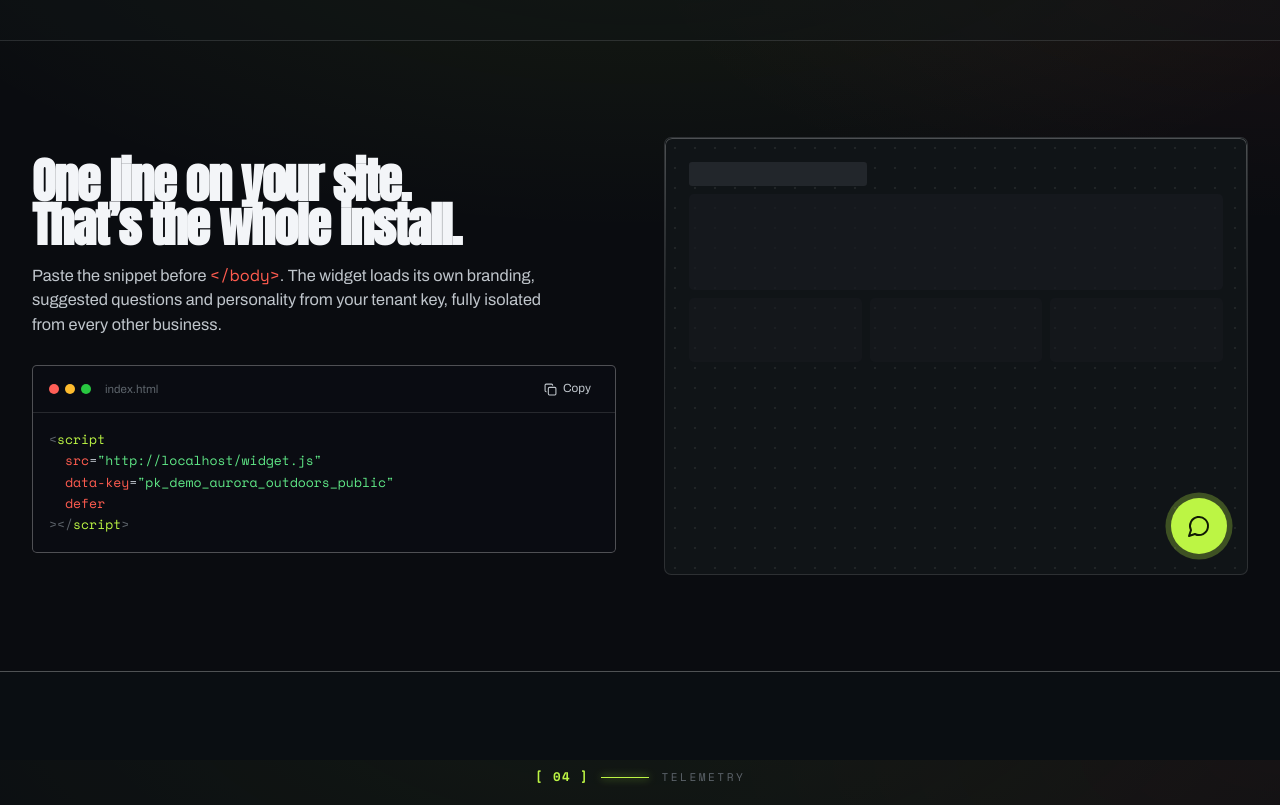
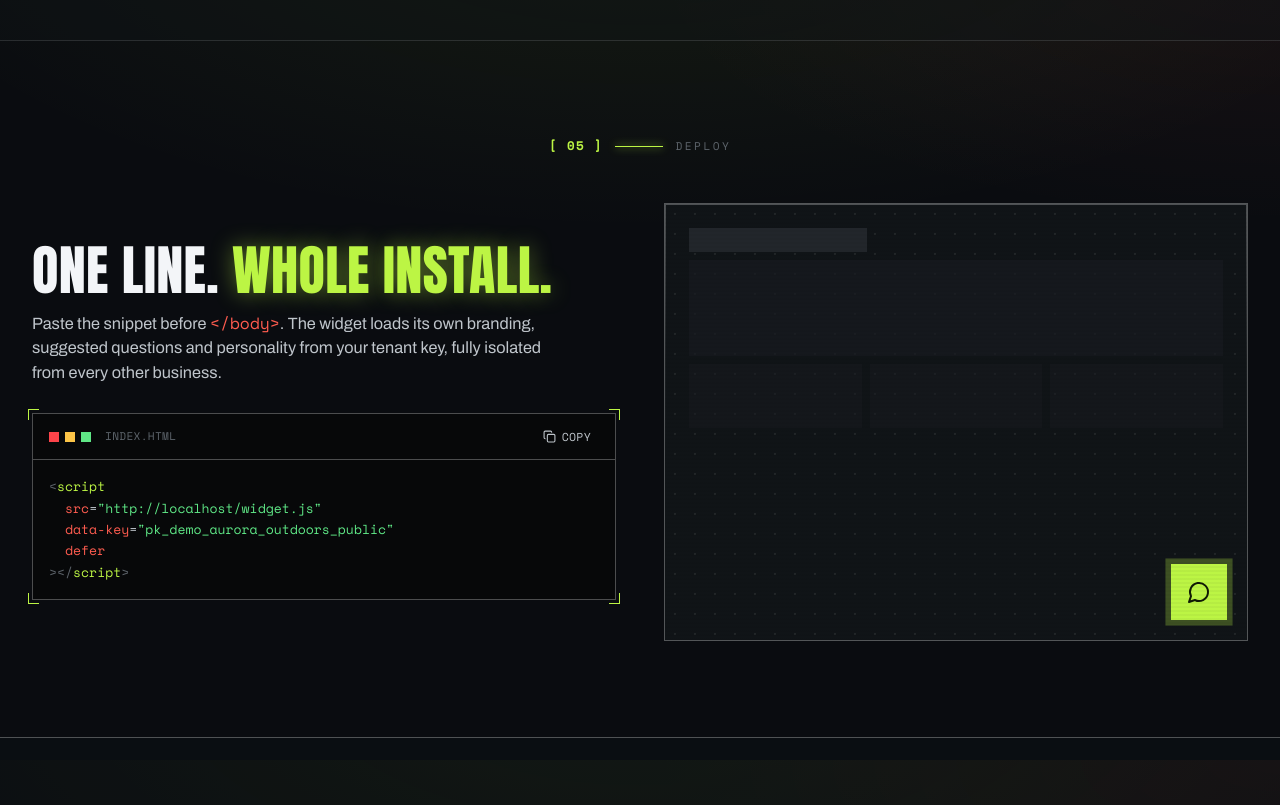
Before and after one commit to wcr-karan/aurora-ai, a Next.js app: page / in a window 1280 px wide. Shown: the part 2440-3245 px from the top of the page. Built offline with nearby package versions, Linux system fonts and the light colour scheme; no server answers; the database is empty.

Commit message:
style: update Embed box layout styling

```diff
--- a/src/components/landing/embed.tsx
+++ b/src/components/landing/embed.tsx
@@ -5,6 +5,8 @@ import { Check, Copy, MessageCircle } from "lucide-react";
 import { useEffect, useState } from "react";
 import { DEMO } from "@/lib/demo";
 import { Reveal } from "./reveal";
+import { Chapter } from "./chapter";
+import { Corners } from "./hud";
 
 export function Embed() {
   const [origin, setOrigin] = useState("https://your-app.com");
@@ -22,24 +24,27 @@ export function Embed() {
 
   return (
     <section id="embed" className="mx-auto max-w-7xl px-5 py-24 sm:px-8">
+      <Chapter index="05" title="Deploy" className="mb-12" />
       <div className="grid items-center gap-12 lg:grid-cols-2">
         <Reveal>
-          <h2 className="text-[clamp(2rem,4vw,3rem)] font-bold tracking-tight text-ink">
-            One line on your site. That&rsquo;s the whole install.
+          <h2 className="text-[clamp(2rem,4.6vw,3.4rem)] uppercase text-ink">
+            One line. <span className="text-signal">Whole install.</span>
           </h2>
           <p className="mt-4 max-w-lg text-[1.02rem] text-ink-2">
-            Paste the snippet before <code className="mono text-accent">&lt;/body&gt;</code>.
-            The widget loads its own branding, suggested questions and personality
-            from your tenant key, fully isolated from every other business.
+            Paste the snippet before{" "}
+            <code className="mono text-accent">&lt;/body&gt;</code>. The widget
+            loads its own branding, suggested questions and personality from your
+            tenant key, fully isolated from every other business.
           </p>
 
-          <div className="mt-7 overflow-hidden rounded-[var(--radius-lg)] border border-[var(--color-border-strong)] bg-[#0a0c12]">
-            <div className="flex items-center justify-between border-b border-[var(--color-border)] px-4 py-2.5">
+          <div className="relative mt-7 border border-[var(--color-border-strong)] bg-[#070809]">
+            <Corners color="var(--color-primary)" size={11} inset={-5} />
+            <div className="flex items-center justify-between border-b border-[var(--color-border-strong)] px-4 py-2.5">
               <div className="flex items-center gap-1.5">
-                <span className="size-2.5 rounded-full bg-[#ff5f57]" />
-                <span className="size-2.5 rounded-full bg-[#febc2e]" />
-                <span className="size-2.5 rounded-full bg-[#28c840]" />
-                <span className="ml-2 text-[0.72rem] text-ink-faint">index.html</span>
+                <span className="size-2.5 bg-[var(--color-danger)]" />
+                <span className="size-2.5 bg-[var(--color-warning)]" />
+                <span className="size-2.5 bg-[var(--color-success)]" />
+                <span className="mono ml-2 text-[0.7rem] uppercase tracking-wide text-ink-faint">index.html</span>
               </div>
               <button
                 onClick={() => {
@@ -47,7 +52,7 @@ export function Embed() {
                   setCopied(true);
                   setTimeout(() => setCopied(false), 1800);
                 }}
-                className="inline-flex items-center gap-1.5 rounded-md px-2 py-1 text-[0.74rem] text-ink-2 transition-colors hover:text-ink"
+                className="mono inline-flex items-center gap-1.5 px-2 py-1 text-[0.72rem] uppercase tracking-wide text-ink-2 transition-colors hover:text-primary"
               >
                 {copied ? <Check size={13} className="text-[var(--color-success)]" /> : <Copy size={13} />}
                 {copied ? "Copied" : "Copy"}
@@ -56,7 +61,7 @@ export function Embed() {
             <pre className="overflow-x-auto p-4 text-[0.82rem] leading-relaxed">
               <code className="mono text-ink-2">
                 <span className="text-ink-faint">&lt;</span>
-                <span className="text-[var(--color-primary)]">script</span>
+                <span className="text-primary">script</span>
                 {"\n  "}
                 <span className="text-accent">src</span>=
                 <span className="text-[var(--color-success)]">&quot;{origin}/widget.js&quot;</span>
@@ -67,7 +72,7 @@ export function Embed() {
                 <span className="text-accent">defer</span>
                 {"\n"}
                 <span className="text-ink-faint">&gt;&lt;/</span>
-                <span className="text-[var(--color-primary)]">script</span>
+                <span className="text-primary">script</span>
                 <span className="text-ink-faint">&gt;</span>
               </code>
             </pre>
@@ -75,14 +80,15 @@ export function Embed() {
         </Reveal>
 
         <Reveal delay={0.1}>
-          <div className="bezel relative aspect-[4/3] overflow-hidden rounded-[var(--radius-xl)] border border-[var(--color-border)] bg-[var(--color-bg-2)] ring-grid">
+          <div className="bezel scanlines relative aspect-[4/3] overflow-hidden border border-[var(--color-border-strong)] bg-[var(--color-bg-2)] ring-grid">
+            <Corners color="var(--color-primary)" size={13} inset={-6} />
             <div className="absolute inset-x-6 top-6 space-y-2">
-              <div className="h-6 w-1/3 rounded bg-[var(--color-surface-2)]" />
-              <div className="h-24 rounded-lg bg-[var(--color-surface)]/70" />
+              <div className="h-6 w-1/3 bg-[var(--color-surface-2)]" />
+              <div className="h-24 bg-[var(--color-surface)]/70" />
               <div className="grid grid-cols-3 gap-2">
-                <div className="h-16 rounded-lg bg-[var(--color-surface)]/50" />
-                <div className="h-16 rounded-lg bg-[var(--color-surface)]/50" />
-                <div className="h-16 rounded-lg bg-[var(--color-surface)]/50" />
+                <div className="h-16 bg-[var(--color-surface)]/50" />
+                <div className="h-16 bg-[var(--color-surface)]/50" />
+                <div className="h-16 bg-[var(--color-surface)]/50" />
               </div>
             </div>
 
@@ -91,7 +97,7 @@ export function Embed() {
               whileInView={{ scale: 1, opacity: 1 }}
               viewport={{ once: true }}
               transition={{ delay: 0.4, type: "spring", stiffness: 200, damping: 16 }}
-              className="absolute bottom-5 right-5 grid size-14 place-items-center rounded-full text-[var(--color-primary-ink)] animate-[pulseRing_2s_ease-out_infinite]"
+              className="absolute bottom-5 right-5 grid size-14 place-items-center text-[var(--color-primary-ink)] animate-[pulseRing_2s_ease-out_infinite]"
               style={{ background: "var(--color-primary)" }}
               aria-hidden
             >
```
